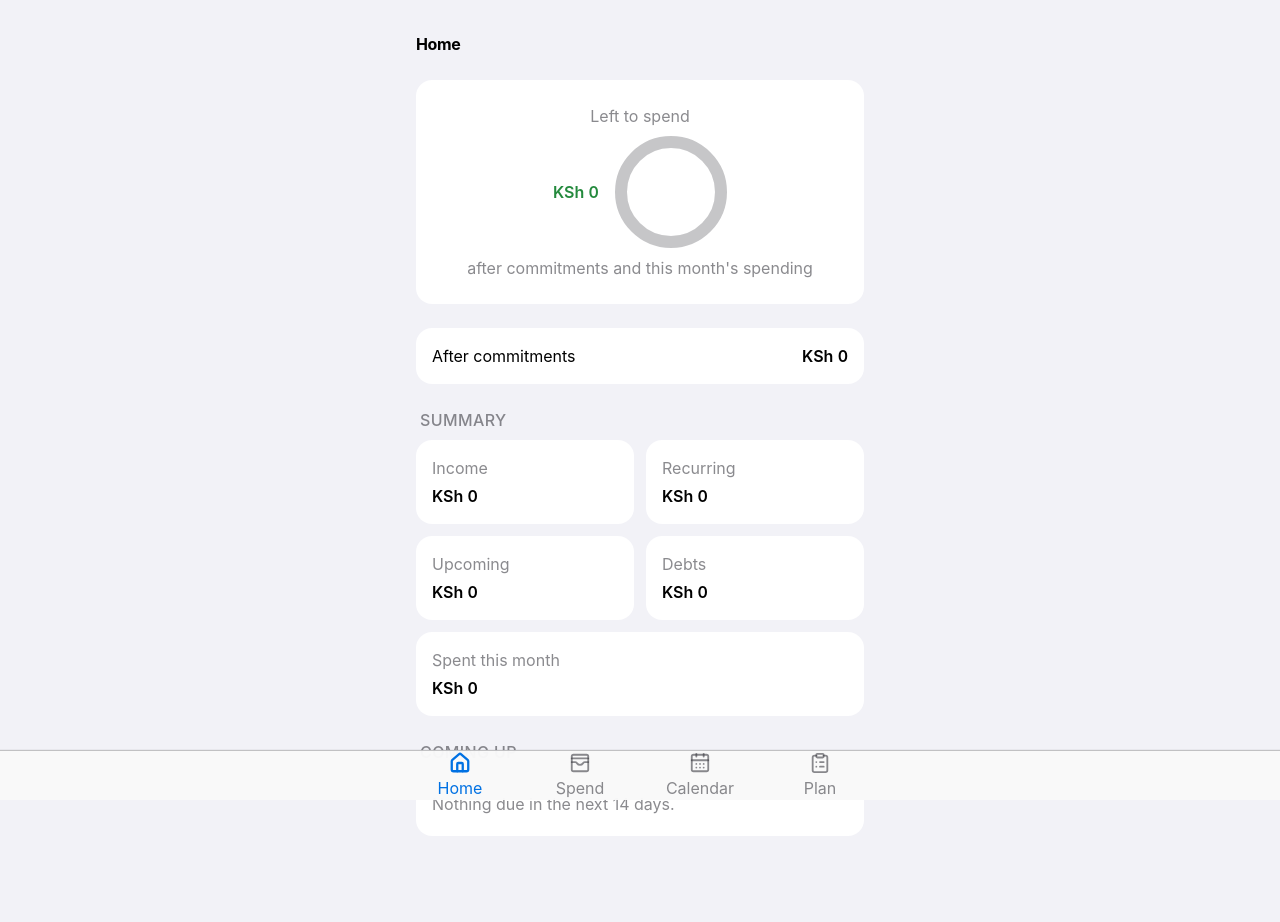
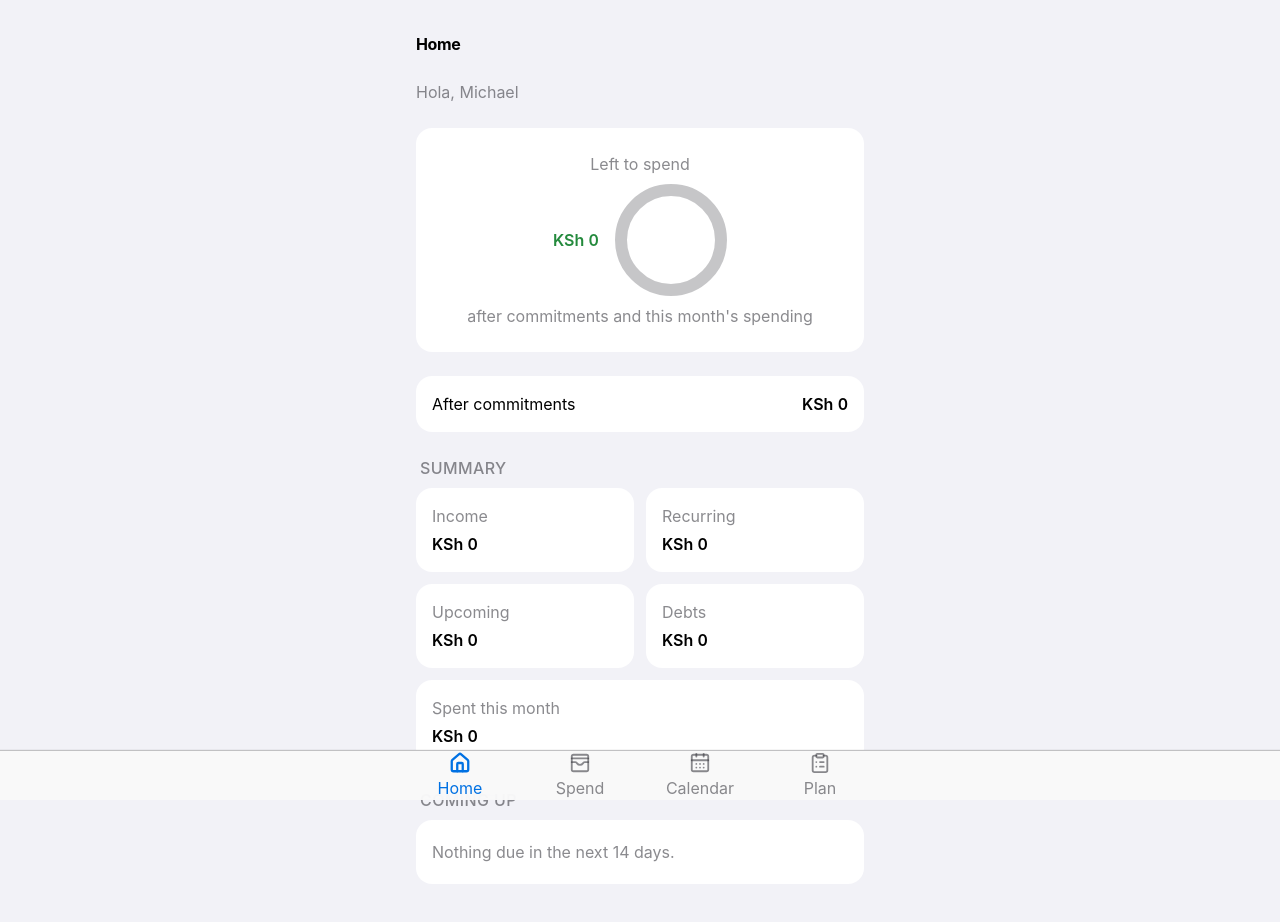
Before and after one commit to Michael-Franklyn-MDF/salary-planner, a React (Vite) app: page / in a window 1280 px wide. Shown: the top 922 px of the page. Built offline with nearby package versions, Linux system fonts and the light colour scheme.

Commit message:
feat: add bilingual home greeting
Co-authored-by: Copilot <223556219+Copilot@users.noreply.github.com>

```diff
--- a/src/features/home/HomeTab.tsx
+++ b/src/features/home/HomeTab.tsx
@@ -5,6 +5,7 @@ import { formatMoney, formatShortDate } from '@/lib/format'
 import { useAppState } from '@/state/useAppState'
 import { Ring } from '@/components/Ring'
 import { useColdLaunch, useReducedMotion } from '@/hooks/useColdLaunch'
+import { greetings } from '@/lib/greetings'
 import { useEffect, useState } from 'react'
 
 export function HomeTab({ onOpenCalendar, coldLaunch }: HomeTabProps = {}) {
@@ -36,9 +37,16 @@ function HomeContent({ onOpenCalendar, upcoming, coldLaunch }: HomeTabProps & {
   const summary = calculateSummary(state, today())
   const overspent = summary.remainingToSpend < 0
   const shouldAnimate = coldLaunch && !reducedMotion
+  const [greetingIndex, setGreetingIndex] = useState(0)
   const [animatedAmount, setAnimatedAmount] = useState(0)
   const displayedAmount = shouldAnimate ? animatedAmount : summary.remainingToSpend
   const progress = summary.remaining > 0 ? summary.remainingToSpend / summary.remaining : 0
+
+  useEffect(() => {
+    if (!coldLaunch) return
+    const timeout = window.setTimeout(() => setGreetingIndex(1), reducedMotion ? 0 : 250)
+    return () => window.clearTimeout(timeout)
+  }, [coldLaunch, reducedMotion])
 
   useEffect(() => {
     if (!shouldAnimate) return
@@ -65,6 +73,9 @@ function HomeContent({ onOpenCalendar, upcoming, coldLaunch }: HomeTabProps & {
   return (
     <main id="home-panel" role="tabpanel" aria-labelledby="home-tab" className="mx-auto max-w-[480px] space-y-6 px-4 pb-32 pt-8">
       <h1 className="text-large-title font-bold tracking-tight">Home</h1>
+      <p className="text-headline text-muted transition-opacity duration-250 motion-reduce:transition-none" key={greetings[greetingIndex].text}>
+        {greetings[greetingIndex].text}
+      </p>
       <section className="rounded-2xl bg-surface p-6 text-center" aria-labelledby="left-to-spend-heading">
         <p id="left-to-spend-heading" className="text-subhead text-muted">{overspent ? 'Over by this month' : 'Left to spend'}</p>
         <div className="mt-2 flex items-center justify-center gap-4">
--- /dev/null
+++ b/src/lib/greetings.ts
@@ -0,0 +1,9 @@
+export interface Greeting {
+  language: string
+  text: string
+}
+
+export const greetings: Greeting[] = [
+  { language: 'English', text: 'Hello, Michael' },
+  { language: 'Spanish', text: 'Hola, Michael' },
+]
```
Also changed, not shown: 2 other files (tests, documents, lock files or other folders).
